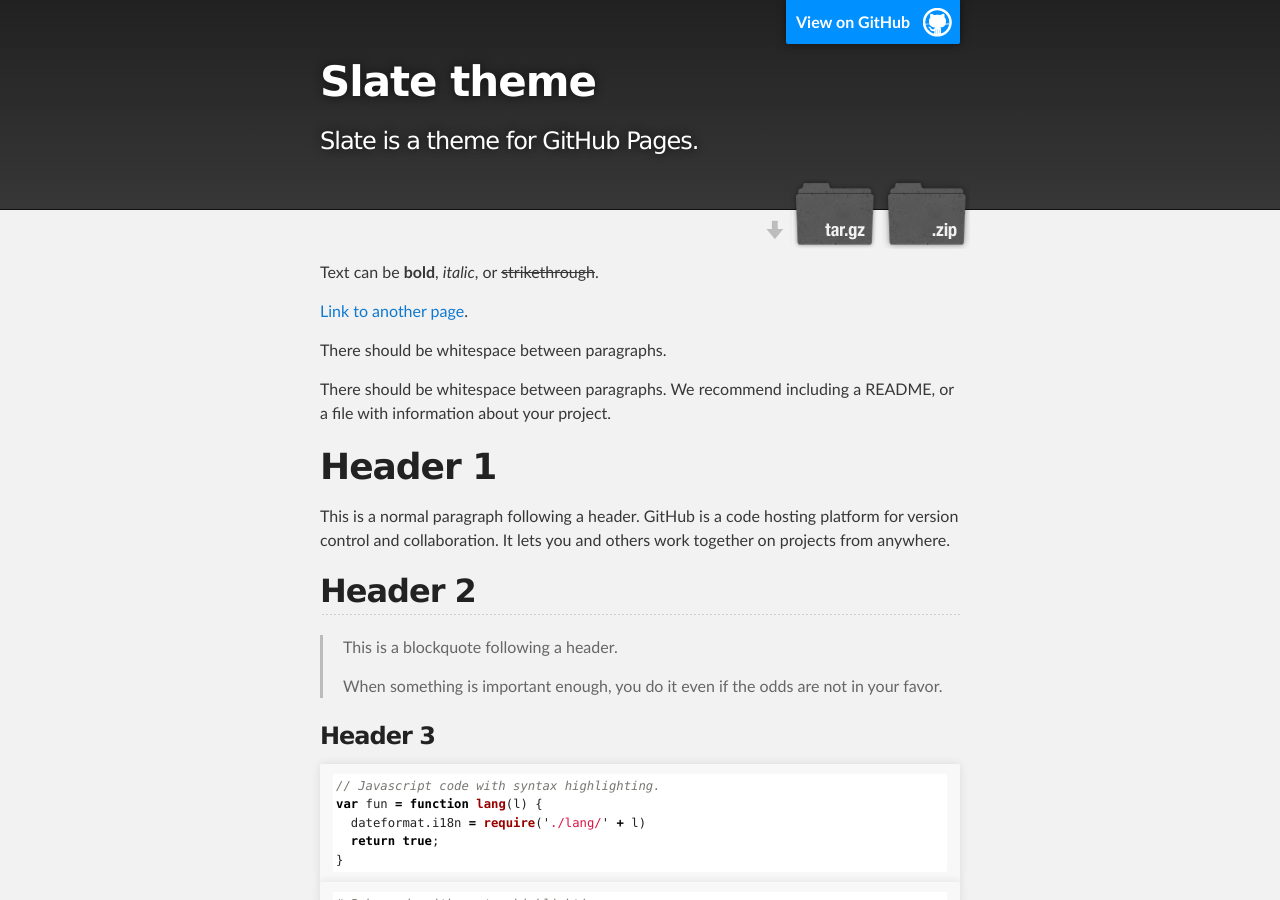
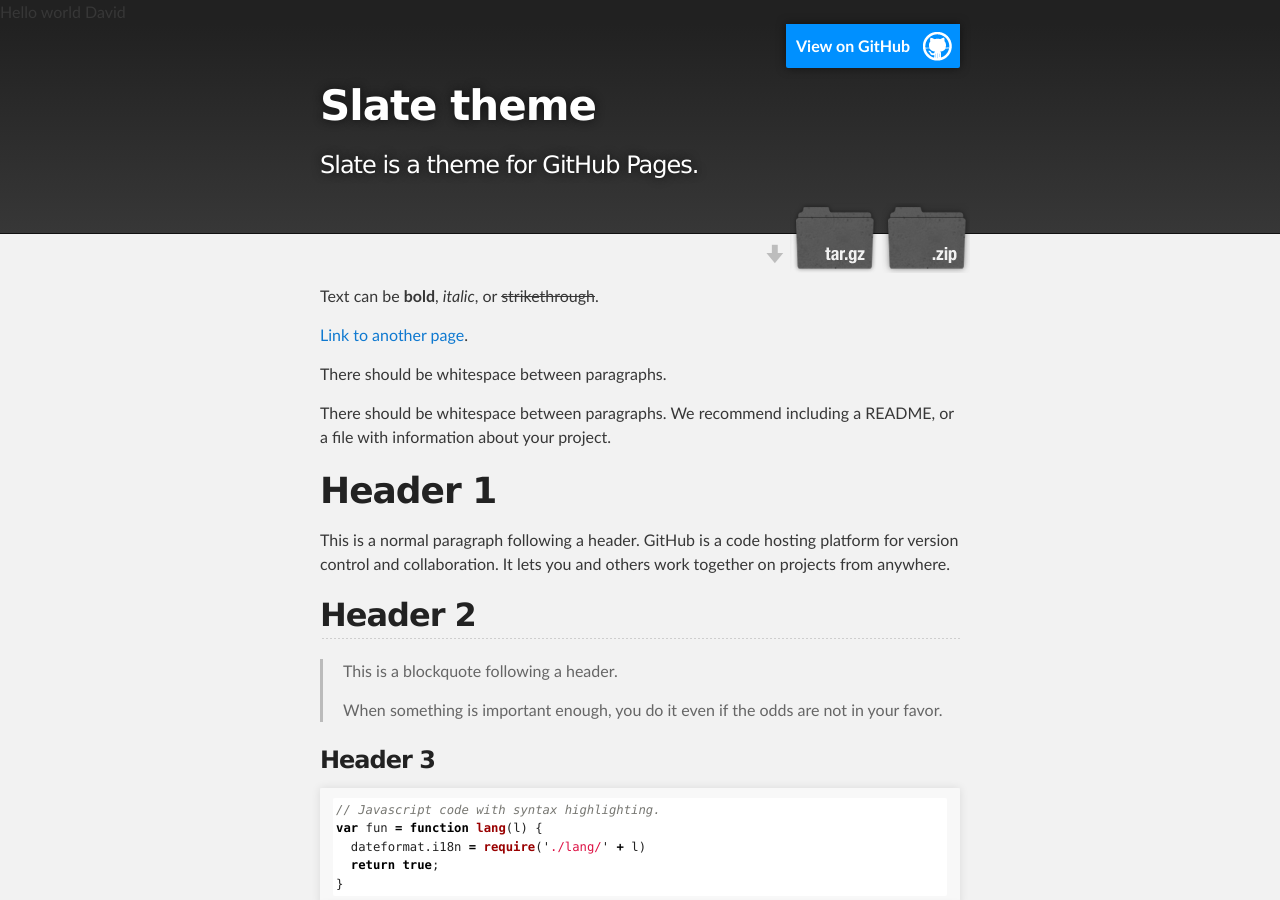
Before and after one commit to baron-david/daveloper_Jekyll, a Jekyll site: the page built from index.md, in a window 1280 px wide and 900 px high. Built offline with Jekyll 4.4.1, drawn with Linux system fonts in a browser that asks for light colours.

Commit message:
Update default.html

```diff
--- a/_layouts/default.html
+++ b/_layouts/default.html
@@ -11,7 +11,7 @@
   </head>
 
   <body>
-
+Hello world David
     <!-- HEADER -->
     <div id="header_wrap" class="outer">
         <header class="inner">
```
